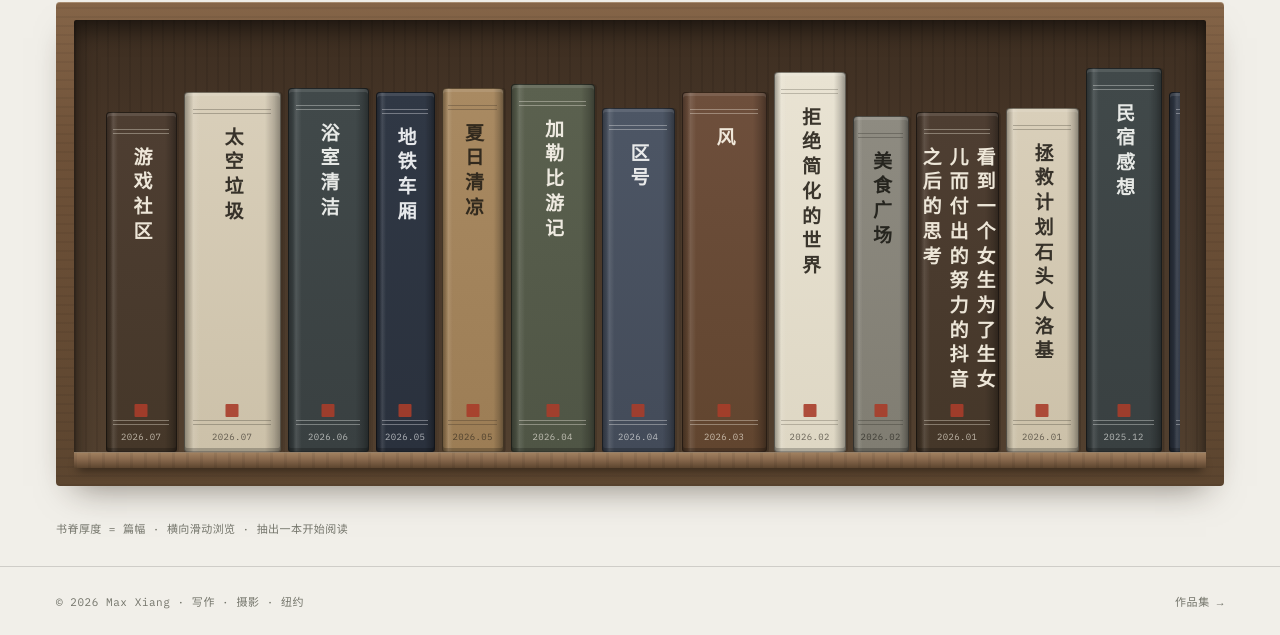
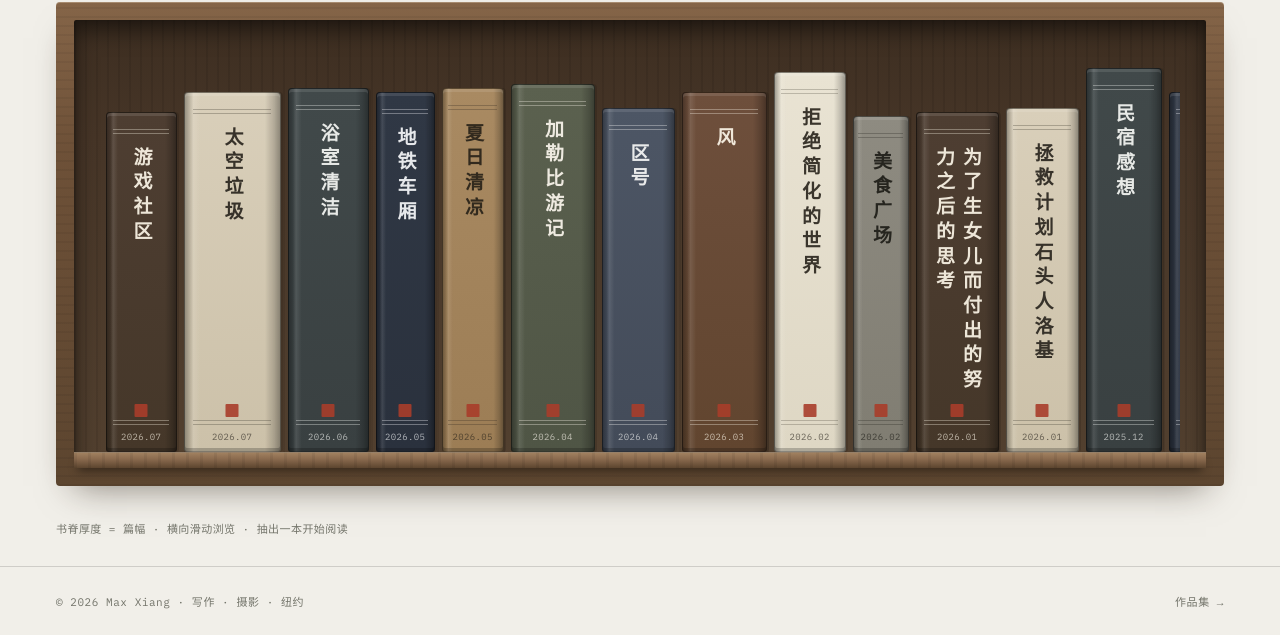
Before and after one commit to SpaceCowboy0707/spacecowboy0707.github.io, a plain HTML site: page blog/index.html in a window 1280 px wide. Shown: the part 191-826 px from the top of the page. Drawn offline with Linux system fonts and the light colour scheme.

Commit message:
Revise blog post title for clarity
Updated the title of a blog post to better reflect its content.

```diff
--- a/blog/index.html
+++ b/blog/index.html
@@ -531,9 +531,9 @@ window.POSTS = [
   },
     {
     slug: "women-struggle",
-    title: "看到一个女生为了生女儿而付出的努力的抖音之后的思考",
+    title: "为了生女儿而付出的努力之后的思考",
     date: "2026.01",
-    zh: `真的重男轻女太恐怖了，看到抖音一个博主是真的喜欢小孩，但是如果她第一胎不生儿子，就会被婆家无情的蛐蛐，压力，说坏话，导致她处境更艰难。生个儿子反倒拯救了这种处境，也就是说一个喜欢女儿的妈妈必须得生男孩才能再生到自己的女孩，完全是做无用功。这也导致我看见那些姐姐然后一个弟弟，然后没有别的孩子的家庭觉得不寒而栗。不晓得那些妈妈在只有一个女儿的时候，得承受多少压力和多少隐形甚至明显的指责。而且她们甚至可能都还意识不到，反而把这些压力都转化成了生下一个孩子的动力，就像博主一样。
+    zh: `看到抖音一个博主是真的喜欢小孩，但是如果她第一胎不生儿子，就会被婆家无情的蛐蛐，压力，说坏话，导致她处境更艰难。生个儿子反倒拯救了这种处境，也就是说一个喜欢女儿的妈妈必须得生男孩才能再生到自己的女孩，完全是做无用功。这也导致我看见那些姐姐然后一个弟弟，然后没有别的孩子的家庭觉得不寒而栗。不晓得那些妈妈在只有一个女儿的时候，得承受多少压力和多少隐形甚至明显的指责。而且她们甚至可能都还意识不到，反而把这些压力都转化成了生下一个孩子的动力，就像博主一样。
 我觉得看着最有窒息感的，评论区也有同感，就是这个博主好像完全没有意识到这个问题，或者说她现在被新生女儿的喜悦涵盖了下面的阴暗。完完全全把社会的压力和婆家的恶意内化成了对下一个孩子的动力，特别是二儿子，完完全全就是赌女儿失败的产物，这场赌局只有在真正生出女儿之后才停止了，相当于平白无故多生了两个娃多糟了两遍罪。然后博主如果不自知，或者那个女孩子在这种环境下长大，这种价值观还会依旧传递下去，她未来甚至还会成为催自己儿媳生儿子的那种婆婆。当然我看评论区也觉得没有必要对博主有那么大的恶意，因为她也是受害者，生长在这样的价值观里面很难保证自己不会受其影响和伤害。她甚至都没有意识到这个问题，或者说她意识到了但是为了生存，为了减轻压力，或者就是为了扮演好自己的角色，她选择了接受。后者更加让人愤慨了因为她在这种价值观的压力下，不得不做出不利于她的选择。所以更应该批判这种重男轻女落后的价值观，而不是博主本身。
 这也让我想到了宗教，宗教和重男轻女价值观都是异化了人本身，把人变成了意义。你活着受罪是为了上天堂，等于，你生儿子是为了传宗接代给我们长脸。没有“人”是作为独立的人被期待的，都是作为一种“价值”，一种“意义”，一种“概念”被嵌入了这个世界，而不是平等的作为一个个体被看待。重男轻女完全就是把自己的身体给交了出去，这是你的身体，但是你却没有完全掌握它，这完全是一个只有自己输了的局面。而且丈夫也完全坐视不管，默许了这种行为，这个博主为了获得一个生女儿的权利，必须献祭自己的身体去生那些不是在计划内的男孩。然后她还得强行赋予这一切母爱，认为自己受的苦是为了获得一个女儿的入场券，她现在觉得自己是幸福的，就像西西弗斯必须相信自己是幸福的一样。
 延伸到别的地方，一个人如果被强迫接受什么事物，那是暴力。但如果把暴力内化成“这是我成功的人生“，“这能让我获得幸福”，“这是我自己的选择”，那说明是整个系统都出了问题。男生也面对着同样的暴力，但是就像宗教信徒一样，男生献出的是自己的精神和信仰，但是女生献出的是自己最原始最应该属于自己的肉体。
```
